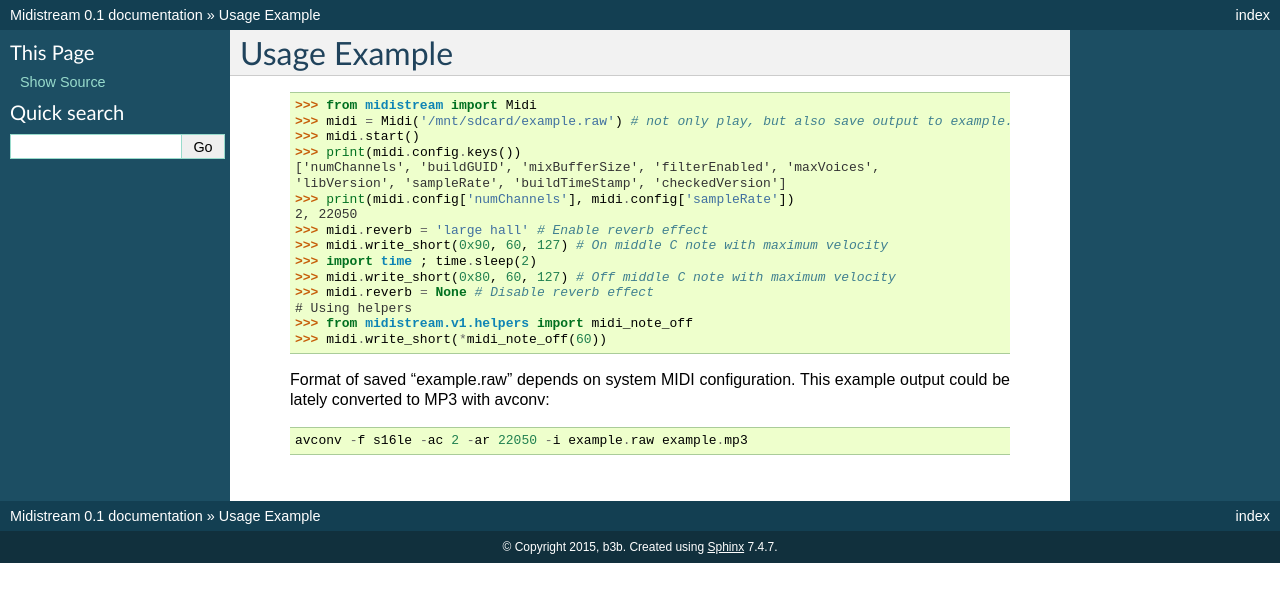
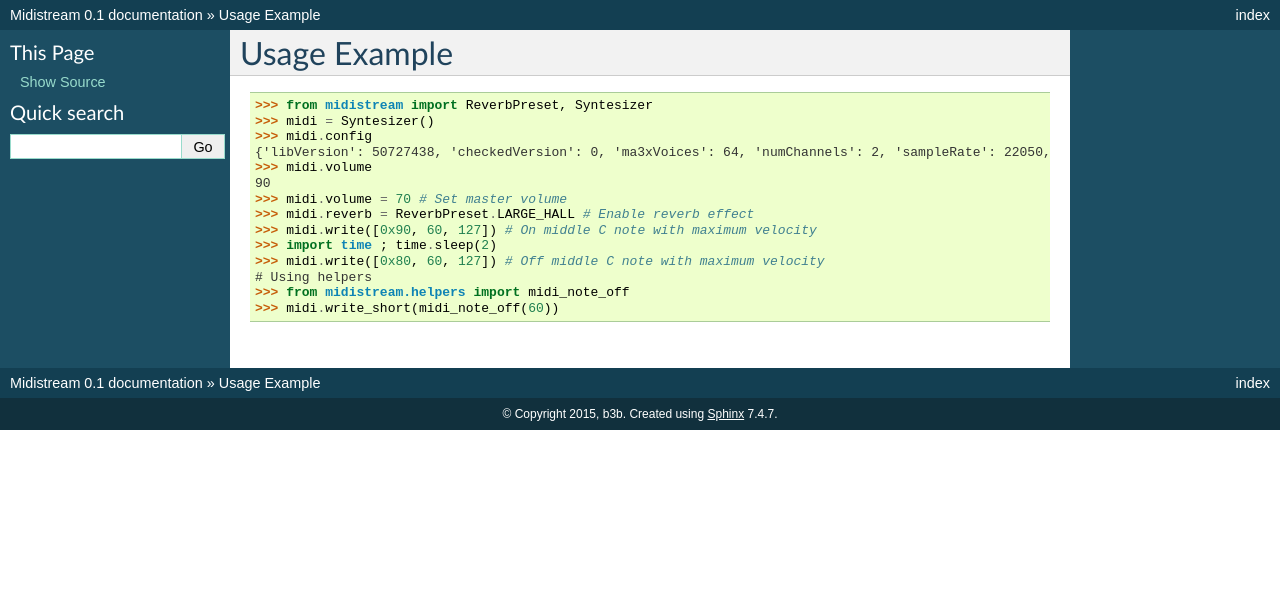
Before and after one commit to b3b/midistream, a Sphinx documentation site: the page built from docs/example.rst, in a window 1280 px wide. Shown: the top 602 px of the page. Built offline with Sphinx 7.4.7, drawn with Linux system fonts in a browser that asks for light colours.

Commit message:
update docs

```diff
--- a/docs/example.rst
+++ b/docs/example.rst
@@ -1,25 +1,17 @@
 Usage Example
 -------------
 
-    >>> from midistream import Midi
-    >>> midi = Midi('/mnt/sdcard/example.raw') # not only play, but also save output to example.raw
-    >>> midi.start()
-    >>> print(midi.config.keys())
-    ['numChannels', 'buildGUID', 'mixBufferSize', 'filterEnabled', 'maxVoices',
-    'libVersion', 'sampleRate', 'buildTimeStamp', 'checkedVersion']
-    >>> print(midi.config['numChannels'], midi.config['sampleRate'])
-    2, 22050
-    >>> midi.reverb = 'large hall' # Enable reverb effect
-    >>> midi.write_short(0x90, 60, 127) # On middle C note with maximum velocity
+    >>> from midistream import ReverbPreset, Syntesizer
+    >>> midi = Syntesizer()
+    >>> midi.config
+    {'libVersion': 50727438, 'checkedVersion': 0, 'ma3xVoices': 64, 'numChannels': 2, 'sampleRate': 22050, 'mixBufferSize': 128, 'filterEnabled': 1, 'buildTimeStamp': 1195621085, 'buildGUID': b'1feda229-b9a8-45e9-96f4-73c0a80e7220'}
+    >>> midi.volume
+    90
+    >>> midi.volume = 70 # Set master volume
+    >>> midi.reverb = ReverbPreset.LARGE_HALL # Enable reverb effect
+    >>> midi.write([0x90, 60, 127]) # On middle C note with maximum velocity
     >>> import time ; time.sleep(2)
-    >>> midi.write_short(0x80, 60, 127) # Off middle C note with maximum velocity
-    >>> midi.reverb = None # Disable reverb effect
+    >>> midi.write([0x80, 60, 127]) # Off middle C note with maximum velocity
     # Using helpers
-    >>> from midistream.v1.helpers import midi_note_off
-    >>> midi.write_short(*midi_note_off(60))
-
-
- Format of saved "example.raw" depends on system MIDI configuration.
- This example output could be lately converted to MP3 with avconv::
-
-   avconv -f s16le -ac 2 -ar 22050 -i example.raw example.mp3
+    >>> from midistream.helpers import midi_note_off
+    >>> midi.write_short(midi_note_off(60))
```
Also changed, not shown: README.rst (+5 -2 lines), docs/api.rst (+2 -52 lines).
